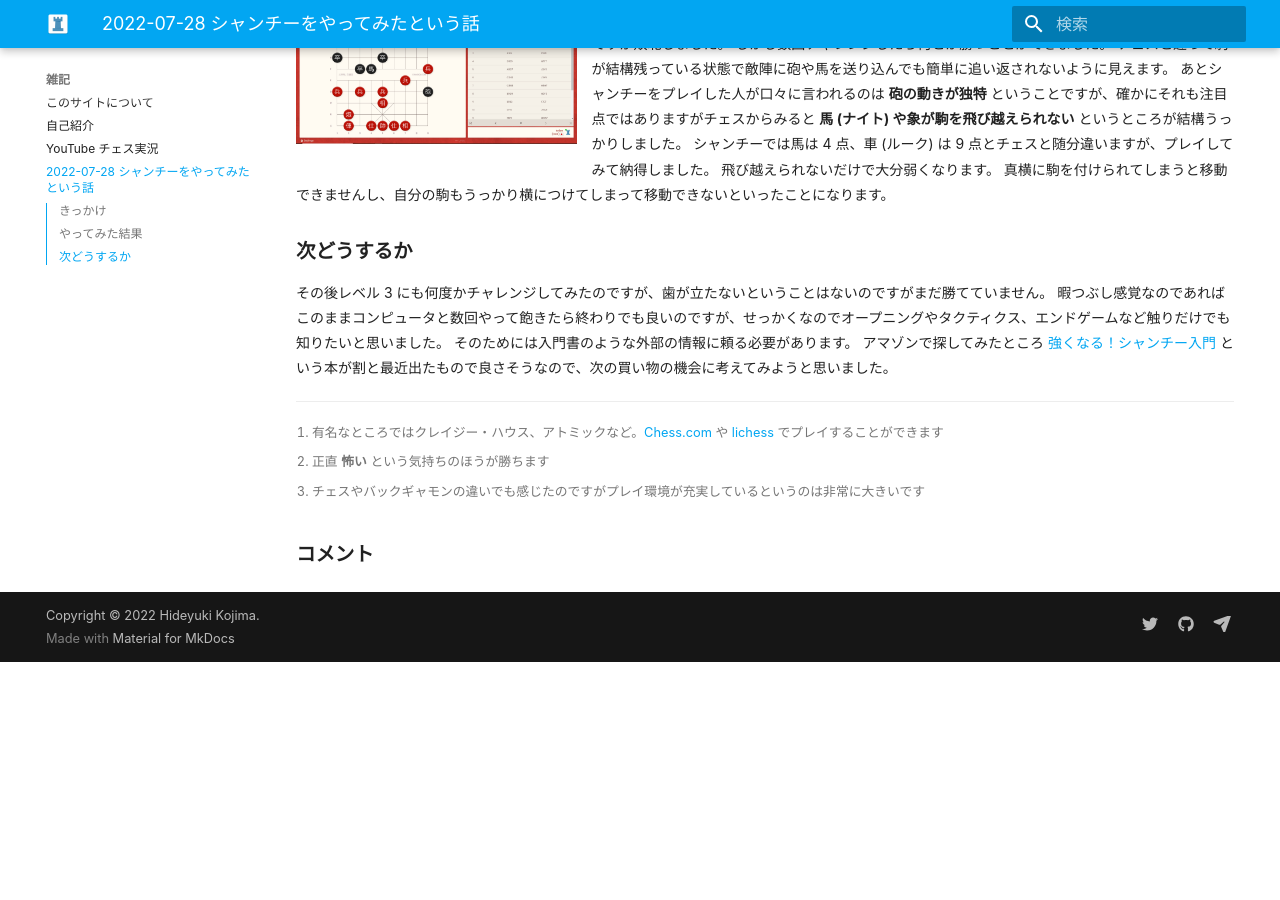
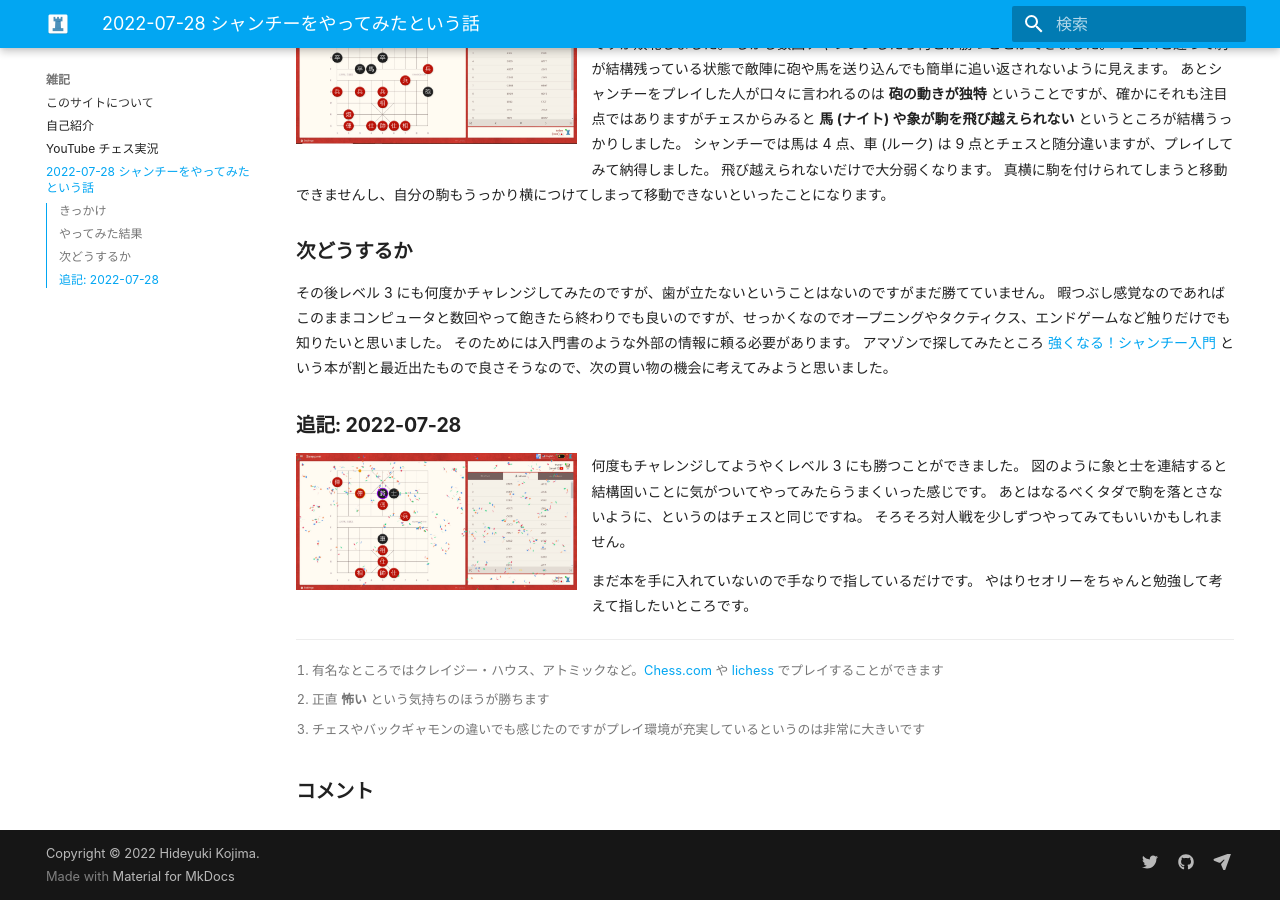
Before and after one commit to kojion/chess, an MkDocs documentation site: the page built from docs/note/20220728.md, in a window 1280 px wide and 900 px high, scrolled down 735 px. Built offline with MkDocs 1.6.1 and Material for MkDocs 9.7.7, drawn with Linux system fonts in a browser that asks for light colours; some web fonts are replaced; comment, search, counter and statistics services are not loaded; before the commit the page ends 1397 px from its top, so only the background shows below that.

Commit message:
2022-07-28 追記

```diff
--- a/docs/note/20220728.md
+++ b/docs/note/20220728.md
@@ -51,6 +51,18 @@ image: note/images/20220728-01.png
 [強くなる！シャンチー入門](https://www.amazon.co.jp/%E5%BC%B7%E3%81%8F%E3%81%AA%E3%82%8B-%E3%82%B7%E3%83%A3%E3%83%B3%E3%83%81%E3%83%BC%E5%85%A5%E9%96%80-%E6%89%80%E5%8F%B8-%E5%92%8C%E6%99%B4/dp/4904686101/?_encoding=UTF8&pd_rd_w=EYx6k&content-id=amzn1.sym.09fc5329-add5-4943-82f6-96f98cfdada8&pf_rd_p=09fc5329-add5-4943-82f6-96f98cfdada8&pf_rd_r=ERH9TC38HAJAJRP578QT&pd_rd_wg=zcGV9&pd_rd_r=bd6347b6-4445-447d-9817-29b9be83479e&ref_=pd_gw_ci_mcx_mr_hp_atf_m)
 という本が割と最近出たもので良さそうなので、次の買い物の機会に考えてみようと思いました。
 
+## 追記: 2022-07-28
+
+![](images/20220728-03.jpg){align="left" width="30%"}
+
+何度もチャレンジしてようやくレベル 3 にも勝つことができました。
+図のように象と士を連結すると結構固いことに気がついてやってみたらうまくいった感じです。
+あとはなるべくタダで駒を落とさないように、というのはチェスと同じですね。
+そろそろ対人戦を少しずつやってみてもいいかもしれません。
+
+まだ本を手に入れていないので手なりで指しているだけです。
+やはりセオリーをちゃんと勉強して考えて指したいところです。
+
 [^1]: 有名なところではクレイジー・ハウス、アトミックなど。[Chess.com](https://chess.com) や [lichess](https://lichess.org) でプレイすることができます
 [^2]: 正直 **怖い** という気持ちのほうが勝ちます
 [^3]: チェスやバックギャモンの違いでも感じたのですがプレイ環境が充実しているというのは非常に大きいです
```
Also changed, not shown: docs/note/images/20220728-03.jpg (added).
